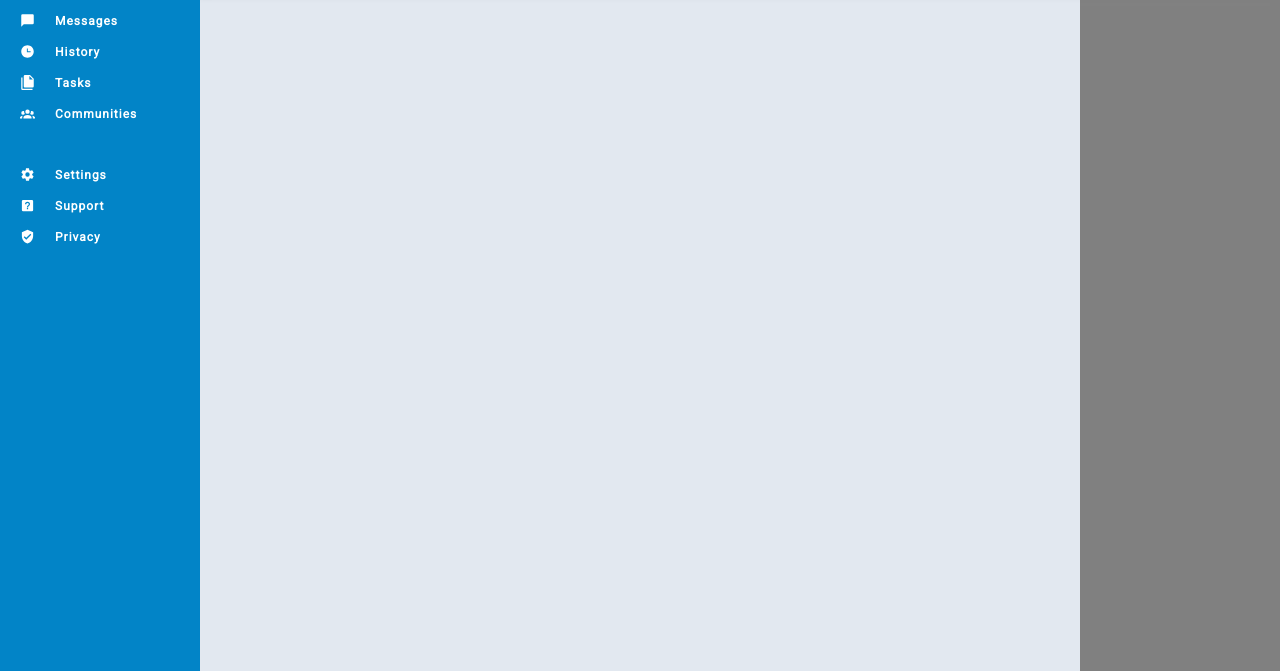
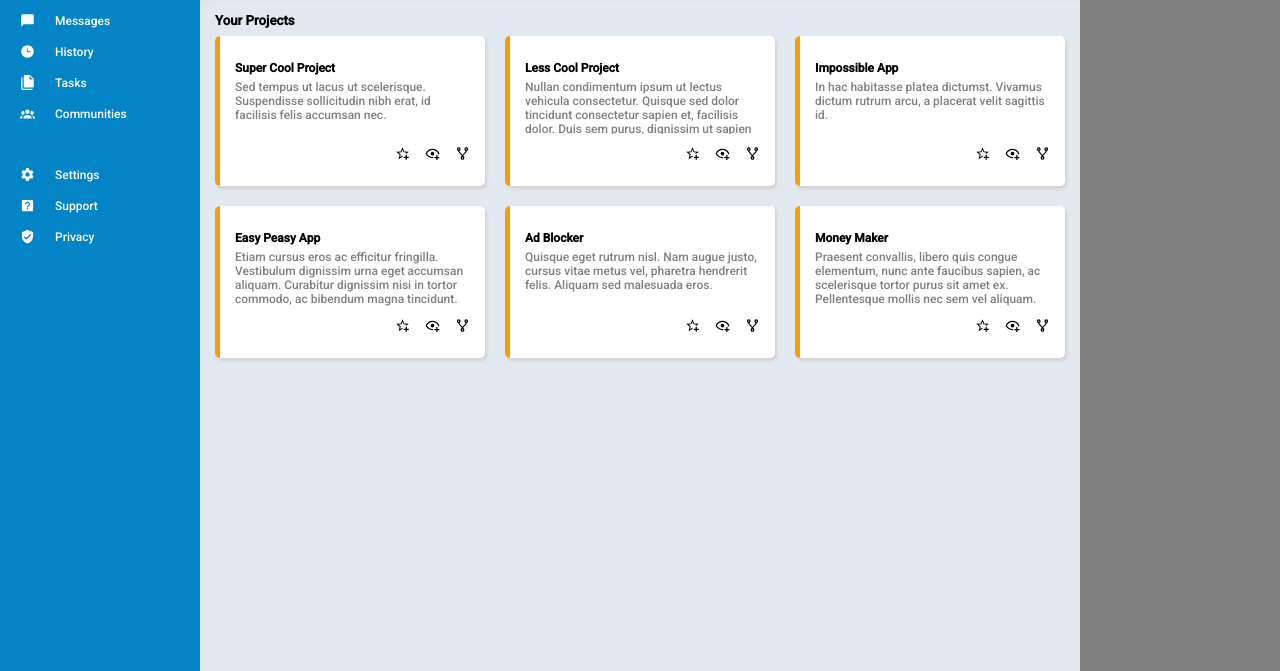
Before and after one commit to leinadest/admin-dashboard, a plain HTML site: page index.html in a window 1280 px wide. Shown: the part 129-800 px from the top of the page. Drawn offline with Linux system fonts and the light colour scheme.

Commit message:
Create projects section & implement UI improvements
 - Create the design and placeholders for cards which display
   user projects
 - Implement smooth wrapping functionality for the cards
 - Switch roboto font to a heavier weight & adjust font sizes
   accordingly for texts across the page

```diff
--- a/index.html
+++ b/index.html
@@ -31,8 +31,8 @@
                 <input type="text" name="search">
             </form>
             <a style="justify-self: end"><img src="assets/bell-ring-outline.svg"></a>
-            <a><img style="margin-right: 15px" src="assets/cat.png" class="profile"></a>
-            <a style="font-size: 10px">Morgan Oakley</a>
+            <a><img src="assets/cat.png" class="profile"></a>
+            <a style="font-size: 12px">Morgan Oakley</a>
         </div>
         <div>
             <img src="assets/cat.png" style="width: auto; height: 50px">
@@ -44,7 +44,86 @@
             <button>Share</button>
         </div>
     </header>
-    <main></main>
+    <main>
+        <h5 style="margin-bottom: 8px">Your Projects</h5>
+        <div>
+            <section>
+                <a>Super Cool Project</a>
+                <p>
+                    Sed tempus ut lacus ut scelerisque. Suspendisse sollicitudin nibh erat,
+                    id facilisis felis accumsan nec.
+                </p>
+                <div>
+                    <button class="favorite"></button>
+                    <button class="eye"></button>
+                    <button class="fork"></button>
+                </div>
+            </section>
+            <section>
+                <a>Less Cool Project</a>
+                <p>
+                    Nullan condimentum ipsum ut lectus vehicula consectetur. Quisque sed dolor
+                    tincidunt consectetur sapien et, facilisis dolor. Duis sem purus, dignissim
+                    ut sapien in, varius pellentesque lacus.
+                </p>
+                <div>
+                    <button class="favorite"></button>
+                    <button class="eye"></button>
+                    <button class="fork"></button>
+                </div>
+            </section>
+            <section>
+                <a>Impossible App</a>
+                <p>
+                    In hac habitasse platea dictumst. Vivamus dictum rutrum arcu, a placerat
+                    velit sagittis id.
+                </p>
+                <div>
+                    <button class="favorite"></button>
+                    <button class="eye"></button>
+                    <button class="fork"></button>
+                </div>
+            </section>
+            <section>
+                <a>Easy Peasy App</a>
+                <p>
+                    Etiam cursus eros ac efficitur fringilla. Vestibulum dignissim urna eget
+                    accumsan aliquam. Curabitur dignissim nisi in tortor commodo, ac bibendum
+                    magna tincidunt.
+                </p>
+                <div>
+                    <button class="favorite"></button>
+                    <button class="eye"></button>
+                    <button class="fork"></button>
+                </div>
+            </section>
+            <section>
+                <a>Ad Blocker</a>
+                <p>
+                    Quisque eget rutrum nisl. Nam augue justo, cursus vitae metus vel, pharetra
+                    hendrerit felis. Aliquam sed malesuada eros.
+                </p>
+                <div>
+                    <button class="favorite"></button>
+                    <button class="eye"></button>
+                    <button class="fork"></button>
+                </div>
+            </section>
+            <section>
+                <a>Money Maker</a>
+                <p>
+                    Praesent convallis, libero quis congue elementum, nunc ante faucibus sapien,
+                    ac scelerisque tortor purus sit amet ex. Pellentesque mollis nec sem vel
+                    aliquam.
+                </p>
+                <div>
+                    <button class="favorite"></button>
+                    <button class="eye"></button>
+                    <button class="fork"></button>
+                </div>
+            </section>
+        </div>
+    </main>
     <section class="announcements"></section>
     <section class="trending">    </section>
 </body>
--- a/style.css
+++ b/style.css
@@ -1,17 +1,21 @@
-@import url('https://fonts.googleapis.com/css2?family=Noto+Sans+JP:wght@500&family=Roboto&display=swap');
+@import url('https://fonts.googleapis.com/css2?family=Noto+Sans+JP:wght@500&family=Roboto:wght@500&display=swap');
 
 body {
-    height: 100vh;
+    height: 100%;
+    min-height: 100vh;
     font-family: 'Roboto', sans-serif;
-    font-weight: bold;
     display: grid;
     grid-template: 120px 3fr 3fr / 200px 5fr 200px;
     margin: 0px;
 }
 
-img {
+img, button {
     width: 15px;
     height: 15px;
+    background-color: transparent;
+    padding: 0px;
+    margin: 0px;
+    border-width: 0px;
 }
 
 .profile {
@@ -20,7 +24,6 @@ img {
 }
 
 .sidebar {
-    letter-spacing: 1px;
     color: white;
     background-color: #0284c7;
     grid-row: 1 / -1;
@@ -37,6 +40,8 @@ img {
     list-style: none;
     margin: 0px;
     padding: 0px;
+    position: sticky;
+    top: 0px;
 }
 
 .sidebar a, li {
@@ -45,6 +50,7 @@ img {
 }
 
 header {
+    font-weight: bold;
     padding: 10px 30px;
     grid-column: 2 / -1;
     display: grid;
@@ -56,13 +62,8 @@ header {
 
 header div {
     display: grid;
-    grid-template-columns: 65px 200px 1fr 80px 80px 80px;
+    grid-template-columns: 1fr 90px 30px 90px;
     align-items: center;
-    justify-items: center;
-}
-
-header > div:first-child {
-    grid-template-columns: 1fr 90px 30px 90px;
     justify-items: normal;
     gap: 15px;
 }
@@ -75,11 +76,6 @@ header > div:first-child {
 }
 
 .search button {
-    width: 15px;
-    height: 15px;
-    padding: 0px;
-    border: 0px;
-    background-color: transparent;
     background-image: url(assets/magnify.svg);
 }
 
@@ -98,22 +94,81 @@ input[type="text"]:focus {
     box-shadow: lightgray 2px 2px 5px;
 }
 
+header > div:last-child {
+    grid-template-columns: 65px 200px 1fr 80px 80px 80px;
+    justify-items: center;
+    gap: 0px;
+}
+
 a:hover, button:hover {
     filter: opacity(0.5);
     cursor: pointer;
 }
 
 header > div:last-child button {
+    width: fit-content;
+    height: fit-content;
     font-size: 10px;
     color: white;
     background-color: #0284c7;
-    padding: 5px 15px;
+    padding: 8px 20px;
     border-color: transparent;
     border-radius: 20px;
 }
 
+main, section {
+    background-color: #e2e8f0;
+}
+
 main {
     grid-area: 2 / 2 / -1 / 3;
+    padding: 0px 15px;
+}
+
+main div {
+    display: grid;
+    grid-template-columns: repeat(auto-fill, minmax(250px, 1fr));
+    grid-template-rows: 150px;
+    gap: 20px;
+}
+
+main section {
+    font-size: 12px;
+    font-weight: bold;
+    background-color: white;
+    padding: 25px 15px 25px;
+    border-left: 5px solid #f59e0b;
+    border-radius: 5px;
+    box-shadow: lightgray 2px 3px 3px;
+    display: flex;
+    flex-direction: column;
+}
+
+main section p {
+    color: gray;
+    font-size: 12px;
+    font-weight: normal;
+    overflow-y: hidden;
+    margin-top: 5px;
+}
+
+main section div {
+    margin-top: auto;
+    display: flex;
+    justify-content: end;
+    gap: 15px;
+}
+
+.favorite {
+    background-image: url(assets/star-plus-outline.svg);
+}
+
+.eye {
+    background-image: url(assets/eye-plus-outline.svg);
+}
+
+.fork {
+    background-image: url(assets/source-fork.svg);
 }
 
 .announcements {
@@ -124,9 +179,7 @@ main {
     grid-row: 3 / 4;
 }
 
-main, section {
-    background-color: #e2e8f0;
-}
+
 
 section {
     background-color: gray;
```
Also changed, not shown: assets/eye-plus-outline.svg (added), assets/source-fork.svg (added), assets/star-plus-outline.svg (added).
